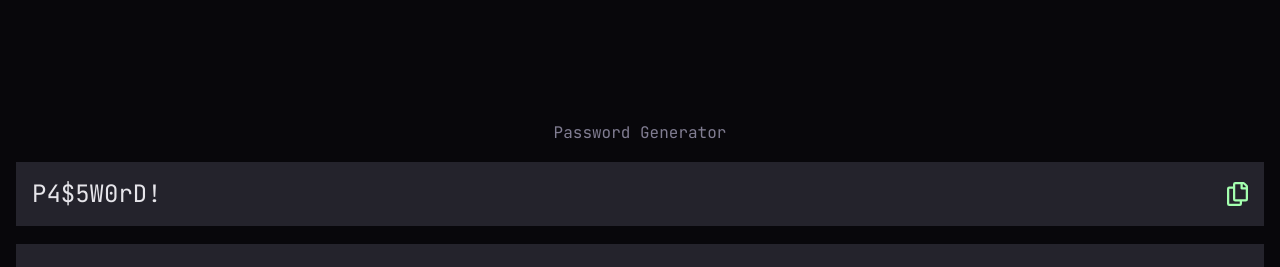
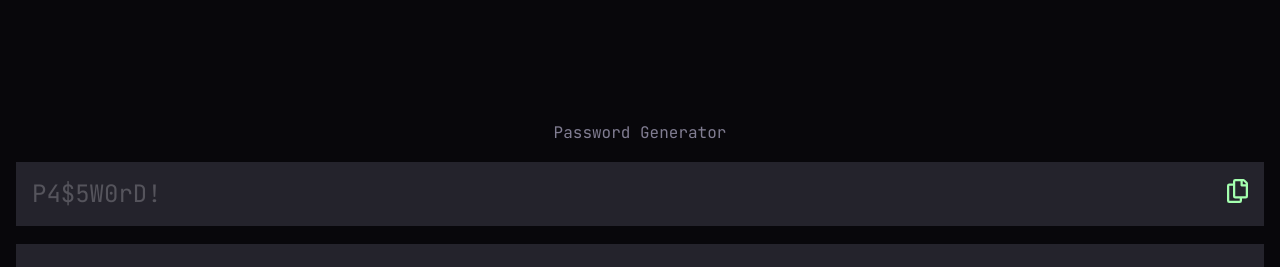
Before and after one commit to Jamario/passwordgenerator, a React (Vite) app: page / in a window 1280 px wide. Shown: the top 267 px of the page. Built offline with nearby package versions, Linux system fonts and the light colour scheme.

Commit message:
The generated password can be copied to the clipboard. Finished regular expressions for password strength and added tests for the estimatePasswordStrength function. Added styles.

```diff
--- a/src/components/PasswordOutput/index.module.css
+++ b/src/components/PasswordOutput/index.module.css
@@ -18,6 +18,18 @@
     font-size: 1.8rem;
 }
 
+.copyIcon {
+    fill: var(--color-green);
+}
+
+.copyIcon:hover{
+    fill: var(--color-white);
+}
+
 .container img:hover {
     color: var(--color-white);
 }
+
+.passwordFaded {
+    opacity: 0.25;
+}
--- a/src/components/PasswordOutput/index.tsx
+++ b/src/components/PasswordOutput/index.tsx
@@ -11,12 +11,25 @@ interface AppProps {
  * Change the colors of the password text when no password is generated
  */
 const PasswordOutput = ({ generatedPassword }: AppProps): JSX.Element => {
+    const hasPassword = generatedPassword !== null;
     const password = generatedPassword || "P4$5W0rD!";
+
+    const handleCopyClick = () => {
+        navigator.clipboard.writeText(password);
+    };
 
     return (
         <div className={styles.container}>
-            <span className={styles.password}>{password}</span>
-            <img src={copyIcon} alt="Copy" />
+            <span className={`${styles.password} ${!hasPassword && styles.passwordFaded}`}>{password}</span>
+            {/* <img src={copyIcon} alt="Copy" onClick={handleCopyClick} /> */}
+            <span onClick={handleCopyClick}>
+                <svg className={styles.copyIcon} width="21" height="24" xmlns="http://www.w3.org/2000/svg">
+                    <path
+                        d="M20.341 3.091 17.909.659A2.25 2.25 0 0 0 16.319 0H8.25A2.25 2.25 0 0 0 6 2.25V4.5H2.25A2.25 2.25 0 0 0 0 6.75v15A2.25 2.25 0 0 0 2.25 24h10.5A2.25 2.25 0 0 0 15 21.75V19.5h3.75A2.25 2.25 0 0 0 21 17.25V4.682a2.25 2.25 0 0 0-.659-1.591ZM12.469 21.75H2.53a.281.281 0 0 1-.281-.281V7.03a.281.281 0 0 1 .281-.281H6v10.5a2.25 2.25 0 0 0 2.25 2.25h4.5v1.969a.282.282 0 0 1-.281.281Zm6-4.5H8.53a.281.281 0 0 1-.281-.281V2.53a.281.281 0 0 1 .281-.281H13.5v4.125c0 .621.504 1.125 1.125 1.125h4.125v9.469a.282.282 0 0 1-.281.281Zm.281-12h-3v-3h.451c.075 0 .147.03.2.082L18.667 4.6a.283.283 0 0 1 .082.199v.451Z"
+                        // fill="#A4FFAF"
+                    />
+                </svg>
+            </span>
         </div>
     );
 };
--- a/src/components/StrengthIndicator/index.tsx
+++ b/src/components/StrengthIndicator/index.tsx
@@ -1,5 +1,5 @@
 import styles from "./index.module.css";
-import { IndicatorStrengths } from "../../assets/utils/enums";
+import { IndicatorStrengths } from "../../enums";
 
 const StrengthIndicator = (): JSX.Element => {
     const passwordStrength = IndicatorStrengths.MEDIUM;
--- a/src/logic/passwords.ts
+++ b/src/logic/passwords.ts
@@ -1,9 +1,10 @@
 import { CheckboxValuesType } from '../types';
+import { IndicatorStrengths } from '../enums';
 
 const UPPERCASE="ABCDEFGHIJKLMNOPQRSTUVWXYZ";
 const LOWERCASE = "abcdefghijsklmnopqrstuvwxyz";
 const NUMBERS = "1234567890";
-const SYMBOLS = "!#$%^&)+({}~-=";
+const SYMBOLS = "!#$%^&)+({}~=-";
 
 export function generatePassword(characterLength: number, config: CheckboxValuesType ): string{
     const { includeLower, includeUpper, includeNumbers, includeSymbols} = config;
@@ -25,3 +26,38 @@ export function generatePassword(characterLength: number, config: CheckboxValues
 
     return password;
 }
+
+/**
+ * Estimate password strength via regular expression tests
+ *
+ * Criteria:
+ * Too weak
+ *  - under 8 characters
+ * Strong passwords
+ *  - includes numbers, lowercase, uppercase, symbols and has at least 10 characters
+ *  - includes numbers, lowercase, uppercase, and has at least 12 characters
+ *
+ * Medium password
+ *  - not strong but includes numbers, lowercase, uppercase, symbols and has at least 8 characters
+ *  - includes numbers, lowercase, uppercase and has at least 11 characters
+ *
+ * Weak
+ *  - neither strong nor medium.
+ */
+export function estimatePasswordStrength(password: string): IndicatorStrengths{
+    const strong1 = /(?=.*[a-z])(?=.*[A-Z])(?=.*[0-9])(?=.*[!#$%^&)+({}~=-])[a-zA-z0-9!#$%^&)+({}~=-]{10,}/
+    const strong2 = /(?=.*[a-z])(?=.*[A-Z])(?=.*[0-9])[a-zA-z0-9]{12,}/
+    const medium1 = /(?=.*[a-z])(?=.*[A-Z])(?=.*[0-9])(?=.*[!#$%^&)+({}~=-])[a-zA-z0-9!#$%^&)+({}~=-]{8,}/;
+    const medium2 = /(?=.*[a-z])(?=.*[A-Z])(?=.*[0-9])[a-zA-z0-9]{10,}/;
+
+    const passwordLength = password.length;
+
+
+    if(passwordLength <= 7) return IndicatorStrengths.TOO_WEAK;
+
+    if(strong1.test(password) || strong2.test(password)) return IndicatorStrengths.STRONG;
+
+    if(medium1.test(password) || medium2.test(password)) return IndicatorStrengths.MEDIUM;
+
+    return IndicatorStrengths.WEAK;
+}
```
Also changed, not shown: package.json (+8 -2 lines), src/enums.ts (renamed from src/assets/utils/enums.ts), 2 other files (tests, documents, lock files or other folders).
